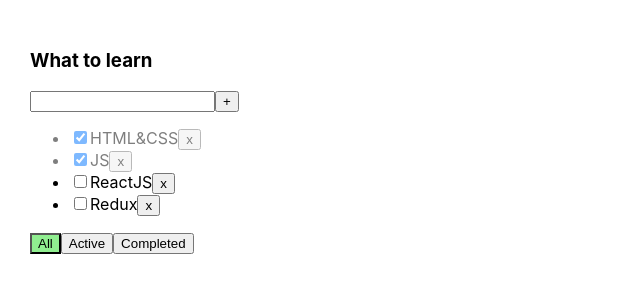
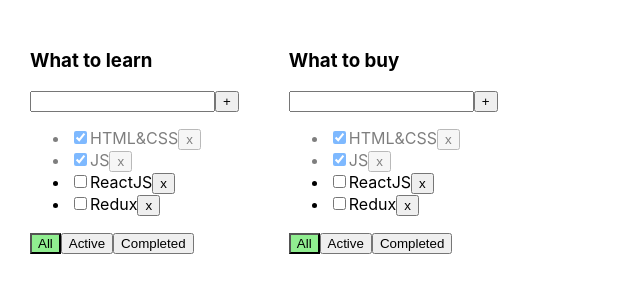
Before and after one commit to ianabarkhatova/todolist-new, a React (Vite) app: page / in a window 1280 px wide. Shown: the top 300 px of the page, without its empty margins (0-640 px from the left). Built offline with nearby package versions, Linux system fonts and the light colour scheme.

Commit message:
Create the array of todolists, implement filter of tasks in todolist

```diff
--- a/src/App.tsx
+++ b/src/App.tsx
@@ -1,70 +1,82 @@
-import "./App.css"
-import { TodolistItem } from "./components/TodolistItem.tsx"
-import { useState } from "react"
-import { v1 } from "uuid"
+import "./App.css";
+import { Todolist } from "./components/Todolist.tsx";
+import { useState } from "react";
+import { v1 } from "uuid";
 
 export const App = () => {
+  const [todolists, setTodolists] = useState<Todolist[]>([
+    { id: v1(), title: "What to learn", filter: "All" },
+    { id: v1(), title: "What to buy", filter: "All" },
+  ]);
+
   const [tasks, setTasks] = useState<Task[]>([
     { id: v1(), title: "HTML&CSS", isDone: true },
     { id: v1(), title: "JS", isDone: true },
     { id: v1(), title: "ReactJS", isDone: false },
     { id: v1(), title: "Redux", isDone: false },
-  ])
-  const [filter, setFilter] = useState("All")
+  ]);
 
   const deleteTask = (taskId: string) => {
     setTasks(
       tasks.filter((task) => {
-        return taskId !== task.id
+        return taskId !== task.id;
       }),
-    )
-  }
+    );
+  };
+  const addTask = (newTitle: string) => {
+    const newTask = { id: v1(), title: newTitle, isDone: false };
+    const newTasks = [newTask, ...tasks];
+    setTasks(newTasks);
+  };
 
-  const addTask = (newTitle: string) => {
-    const newTask = { id: v1(), title: newTitle, isDone: false }
-    const newTasks = [newTask, ...tasks]
-    setTasks(newTasks)
-  }
-
-  const filterTasks = () => {
-    switch (filter) {
-      case "Active": {
-        return tasks.filter((task) => !task.isDone)
-      }
-      case "Completed": {
-        return tasks.filter((task) => task.isDone)
-      }
-      default:
-        return tasks
-    }
-  }
-  let filteredTasks = filterTasks()
-  const changeFilter = (filter: FilterValueType) => {
-    setFilter(filter)
-  }
+  const changeFilter = (todolistId: string, newFilter: FilterValueType) => {
+    const newTodolists = todolists.map((todolist) =>
+      todolist.id === todolistId
+        ? { ...todolist, filter: newFilter }
+        : todolist,
+    );
+    setTodolists(newTodolists);
+  };
 
   const changeTaskStatus = (taskId: string, newIsDone: boolean) => {
-    setTasks(tasks.map((task) => (task.id === taskId ? { ...task, isDone: newIsDone } : task)))
-  }
+    setTasks(
+      tasks.map((task) =>
+        task.id === taskId ? { ...task, isDone: newIsDone } : task,
+      ),
+    );
+  };
 
   return (
     <div className="app">
-      <TodolistItem
-        title="What to learn"
-        tasks={filteredTasks}
-        deleteTask={deleteTask}
-        changeFilter={changeFilter}
-        addTask={addTask}
-        changeTaskStatus={changeTaskStatus}
-      />
+      {todolists.map((todolist) => {
+        return (
+          <Todolist
+            key={todolist.id}
+            todolistId={todolist.id}
+            filter={todolist.filter}
+            title={todolist.title}
+            tasks={tasks}
+            deleteTask={deleteTask}
+            changeFilter={changeFilter}
+            addTask={addTask}
+            changeTaskStatus={changeTaskStatus}
+          />
+        );
+      })}
     </div>
-  )
-}
+  );
+};
+
+export type Todolist = {
+  id: string;
+  title: string;
+  filter: FilterValueType;
+};
 
 export type Task = {
-  id: string
-  title: string
-  isDone: boolean
-}
+  id: string;
+  title: string;
+  isDone: boolean;
+};
 
-export type FilterValueType = "All" | "Active" | "Completed"
+export type FilterValueType = "All" | "Active" | "Completed";
--- a/src/components/TodolistItem.tsx
+++ b/src/components/Todolist.tsx
@@ -2,23 +2,46 @@
 import { Button } from "./Button.tsx";
 import { ChangeEvent, KeyboardEvent, useState } from "react";
 
-export const TodolistItem = (props: Props) => {
-  const { title, tasks, deleteTask, changeFilter, addTask, changeTaskStatus } =
-    props;
+export const Todolist = (props: Props) => {
+  const {
+    title,
+    tasks,
+    deleteTask,
+    changeFilter,
+    addTask,
+    changeTaskStatus,
+    todolistId,
+    filter,
+  } = props;
   const [taskTitle, setTaskTitle] = useState("");
   const [error, setError] = useState<string | null>(null);
-  const [filter, setFilter] = useState("All");
+
+  const filterTasks = () => {
+    switch (filter) {
+      case "Active": {
+        return tasks.filter((task) => !task.isDone);
+      }
+      case "Completed": {
+        return tasks.filter((task) => task.isDone);
+      }
+      default:
+        return tasks;
+    }
+  };
+
+  let filteredTasks = filterTasks();
 
   const changeFilterHandler = (filter: FilterValueType) => {
-    changeFilter(filter);
-    setFilter(filter);
+    changeFilter(todolistId, filter);
   };
+
   const addTaskHandler = () => {
     if (taskTitle.trim()) {
       addTask(taskTitle.trim());
       setTaskTitle("");
     } else setError("Title is required");
   };
+
   const addTaskOnKeyDownHandler = (e: KeyboardEvent<HTMLInputElement>) => {
     if (e.key === "Enter") {
       addTaskHandler();
@@ -32,7 +55,7 @@
     changeTaskStatus(taskId, newIsDone);
   };
 
-  const mappedTasks = tasks.map((task) => {
+  const mappedTasks = filteredTasks.map((task) => {
     const deleteTaskHandler = () => deleteTask(task.id);
 
     return (
@@ -90,9 +113,11 @@
 
 type Props = {
   title: string;
+  todolistId: string;
+  filter: FilterValueType;
   tasks: Task[];
   deleteTask: (taskId: string) => void;
-  changeFilter: (filter: FilterValueType) => void;
+  changeFilter: (todolistId: string, filter: FilterValueType) => void;
   addTask: (newTitle: string) => void;
   changeTaskStatus: (taskId: string, isDone: boolean) => void;
 };
```
